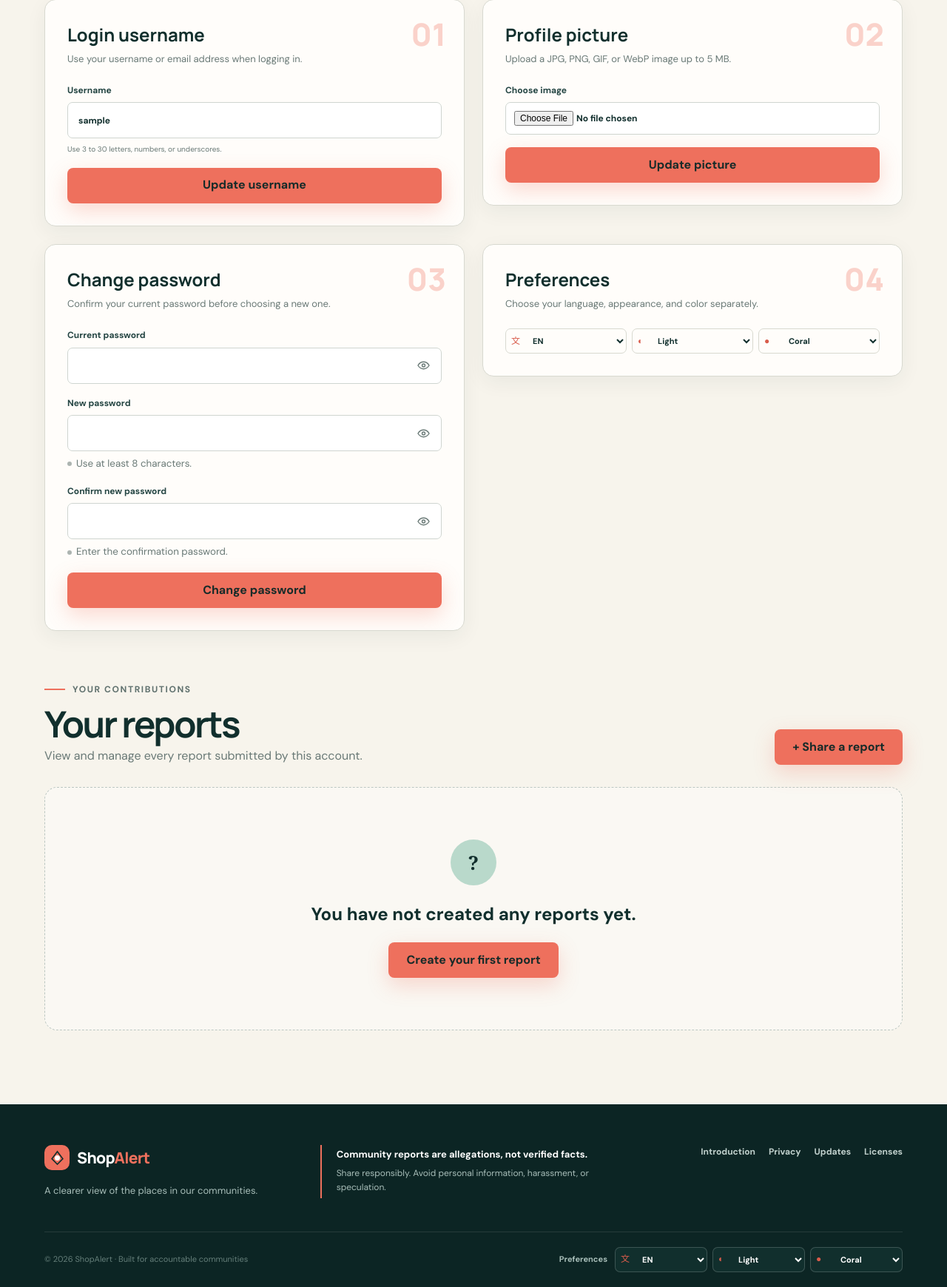
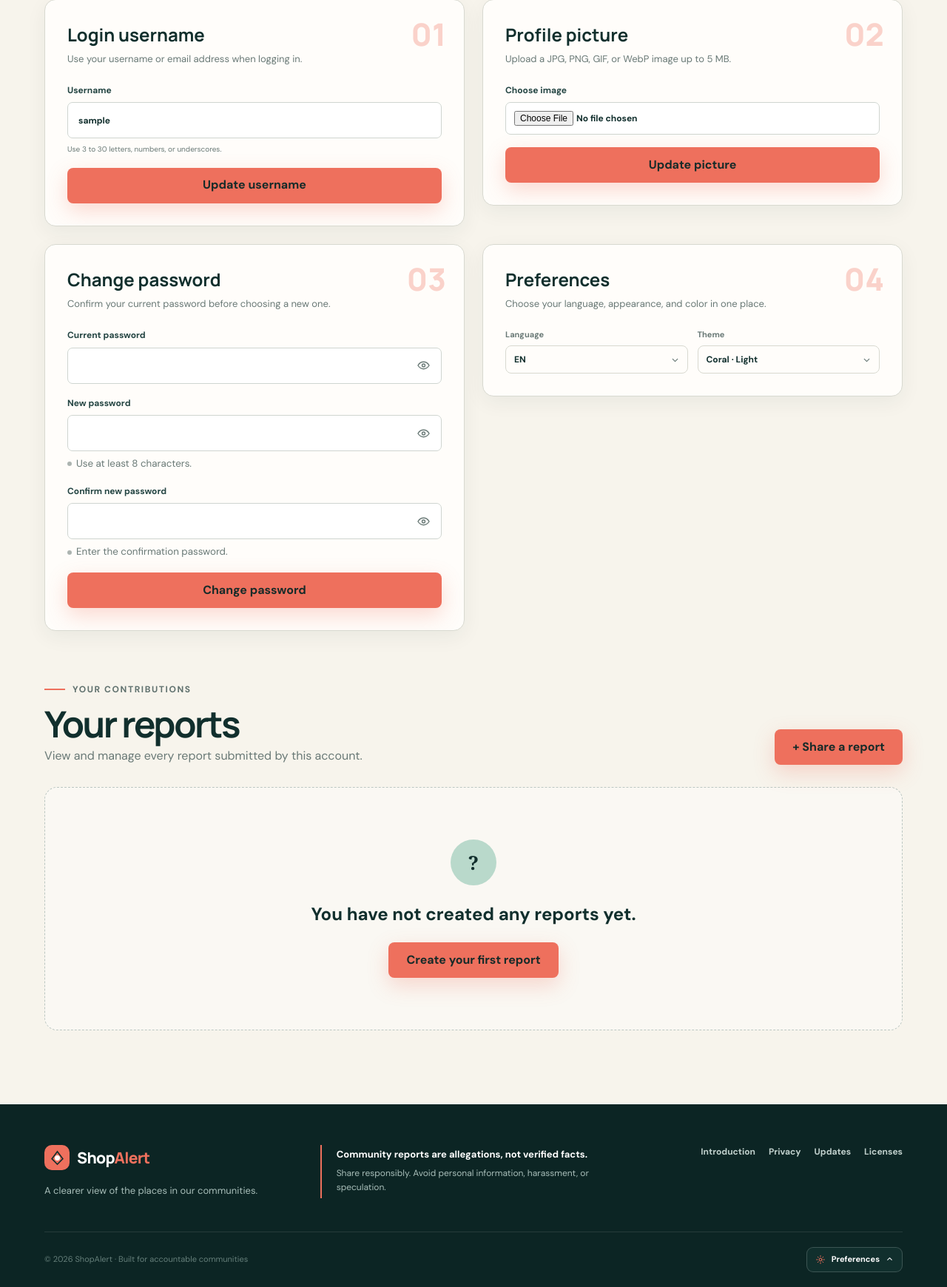
Before and after one commit to ychsieh95/shop-alert, a Flask app: page /profile in a window 1280 px wide. Shown: the part 420-2160 px from the top of the page at 74% size. Run offline with Flask 3, Linux system fonts and the light colour scheme; the visitor is signed in with stand-in values (Sample User, id 1); data that the repository does not hold is empty; some libraries are stand-ins or nearby versions.

Commit message:
Merge the theme selectors and turn the footer preferences into a popover
The preference selector shipped three side-by-side dropdowns (language, appearance, color) that took a full row of the footer bar and wrapped awkwardly on narrow screens.

Collapse appearance and color into a single theme select whose options are grouped by color and carry a "<color>:<appearance>" value, so both halves of the theme travel together and app.js can apply them in one change handler. The partial now takes a `preference_variant`: the footer renders the `popover` variant behind a trigger button that closes on outside click and Escape, while the profile page keeps the `inline` two-column form.

Drop the now-unused `data-color-theme-select` hook and the icon-prefixed select styling, add the "Theme" zh-TW string, and update the tests to the new markup.

```diff
--- a/app/i18n.py
+++ b/app/i18n.py
@@ -140,6 +140,7 @@ ZH_TW = {
     "Appearance": "外觀",
     "Appearance and color": "外觀與色彩",
     "Theme color": "主題色彩",
+    "Theme": "主題",
     "Coral": "珊瑚色",
     "Yellow": "黃色",
     "Purple": "紫色",
--- a/app/static/css/app.css
+++ b/app/static/css/app.css
@@ -62,15 +62,28 @@ img, video { max-width: 100%; }
 .nav-link-button { border: 0; background: none; cursor: pointer; padding: 0; }
 .user-chip { max-width: 175px; min-width: 0; padding: 5px 10px 5px 5px; display: inline-flex; align-items: center; gap: 7px; overflow: hidden; text-overflow: ellipsis; white-space: nowrap; border-radius: 99px; background: #e6ece7; color: var(--ink); }
 .user-chip img, .user-chip > span { width: 26px; height: 26px; flex: 0 0 auto; display: grid; place-items: center; border-radius: 50%; object-fit: cover; background: var(--deep); color: var(--coral); font-size: 10px; font-weight: 800; }
-.preference-form { display: block; }
-.preference-fields { display: grid; grid-template-columns: repeat(3,125px); gap: 7px; }
-.preference-form select { height: 34px; padding: 0 30px 0 8px; border: 1px solid var(--line); border-radius: 7px; outline: none; color: var(--ink); background-color: var(--white); font-size: 11px; font-weight: 700; cursor: pointer; }
-.preference-form select:focus { border-color: var(--coral); box-shadow: 0 0 0 2px rgba(var(--accent-rgb),.18); }
-.preference-control { position: relative; min-width: 0; display: flex; align-items: center; }
-.preference-icon { position: absolute; z-index: 1; left: 8px; pointer-events: none; color: var(--coral-dark); font-size: 12px; }
-.preference-control select { width: 100%; padding-left: 36px; }
-.language-control select { padding-left: 32px; padding-right: 24px; }
-.appearance-control select { padding-left: 30px; padding-right: 22px; }
+.preference-selector { position: relative; }
+.preference-selector-popover { display: inline-block; }
+.preference-trigger { height: 34px; padding: 0 11px; display: inline-flex; align-items: center; gap: 8px; border: 1px solid var(--line); border-radius: 9px; background: var(--white); color: var(--ink); font-size: 11px; font-weight: 700; cursor: pointer; transition: border-color .2s, color .2s; }
+.preference-trigger:hover { border-color: var(--coral); color: var(--coral-dark); }
+.preference-trigger:focus-visible { outline: none; border-color: var(--coral); box-shadow: 0 0 0 2px rgba(var(--accent-rgb),.22); }
+.preference-trigger svg { flex: 0 0 auto; fill: none; stroke-linecap: round; stroke-linejoin: round; }
+.preference-trigger-icon { width: 14px; height: 14px; stroke: var(--coral-dark); stroke-width: 1.7; }
+.preference-trigger-caret { width: 11px; height: 11px; stroke: currentColor; stroke-width: 2.2; transition: transform .2s; }
+.preference-selector[data-open="true"] .preference-trigger { border-color: var(--coral); color: var(--coral-dark); }
+.preference-selector[data-open="true"] .preference-trigger-caret { transform: rotate(180deg); }
+.preference-selector-popover .preference-form { position: absolute; z-index: 40; right: 0; bottom: calc(100% + 9px); width: 258px; padding: 16px; display: none; border: 1px solid var(--line); border-radius: 14px; background: var(--white); box-shadow: var(--shadow); }
+.preference-selector-popover[data-open="true"] .preference-form { display: block; }
+.preference-fields { display: grid; gap: 13px; }
+.preference-field { min-width: 0; display: grid; gap: 6px; }
+.preference-field > label { color: var(--muted); font-size: 11px; font-weight: 700; }
+.preference-input { position: relative; min-width: 0; display: flex; align-items: center; }
+.preference-form select { width: 100%; height: 38px; padding: 0 32px 0 11px; appearance: none; -webkit-appearance: none; border: 1px solid var(--line); border-radius: 8px; outline: none; color: var(--ink); background-color: var(--white); font-size: 12px; font-weight: 700; cursor: pointer; }
+.preference-form select:hover { border-color: var(--coral); }
+.preference-form select:focus-visible { border-color: var(--coral); box-shadow: 0 0 0 2px rgba(var(--accent-rgb),.22); }
+.preference-form optgroup { color: var(--ink); font-weight: 800; }
+.preference-form option { color: var(--ink); font-weight: 600; }
+.preference-caret { position: absolute; right: 11px; width: 13px; height: 13px; pointer-events: none; fill: none; stroke: var(--muted); stroke-width: 2.2; stroke-linecap: round; stroke-linejoin: round; }
 .nav-toggle { display: none; width: 42px; height: 42px; border: 0; border-radius: 8px; background: transparent; cursor: pointer; }
 .nav-toggle > span:not(.sr-only) { display: block; width: 22px; height: 2px; margin: 5px auto; background: var(--ink); }
 
@@ -210,12 +223,12 @@ img, video { max-width: 100%; }
 .footer-links a:hover { border-color: var(--coral); color: white; }
 .footer-bottom { width: min(1160px, calc(100% - 40px)); margin: 45px auto 0; padding: 20px 0; display: flex; align-items: center; justify-content: space-between; gap: 20px; border-top: 1px solid rgba(255,255,255,.1); color: #657f7a; font-size: 11px; }
 .footer-preferences { display: flex; align-items: center; gap: 10px; color: #a8beb9; }
-.footer-preferences > span { font-weight: 700; }
-.footer-preferences .preference-form select { border-color: rgba(255,255,255,.18); background-color: #112f2d; color: white; }
+.footer-preferences .preference-trigger { border-color: rgba(255,255,255,.18); background-color: #112f2d; color: white; }
+.footer-preferences .preference-trigger:hover,
+.footer-preferences .preference-selector[data-open="true"] .preference-trigger { border-color: var(--coral); color: white; }
+.footer-preferences .preference-trigger-icon { stroke: var(--coral); }
 .profile-preference-control { margin-top: 18px; }
-.profile-preference-control .preference-form,
-.profile-preference-control .preference-fields { width: 100%; }
-.profile-preference-control .preference-fields { grid-template-columns: repeat(3,minmax(0,1fr)); }
+.profile-preference-control .preference-fields { grid-template-columns: repeat(2,minmax(0,1fr)); }
 
 .flash-stack { position: fixed; z-index: 100; top: 90px; right: 22px; width: min(390px, calc(100% - 44px)); display: grid; gap: 9px; }
 .flash { padding: 13px 14px; display: flex; justify-content: space-between; gap: 15px; border-radius: 8px; background: white; box-shadow: 0 12px 40px rgba(17,47,45,.18); font-size: 13px; border-left: 4px solid var(--ink); }
@@ -852,7 +865,6 @@ html[data-theme="dark"] .privacy-document { border-color: var(--line); box-shado
 @media (max-width: 1120px) and (min-width: 761px) {
   .site-nav { gap: 13px; font-size: 12px; }
   .site-nav .button-small { padding-inline: 12px; }
-  .footer-preferences .preference-fields { grid-template-columns: repeat(3,120px); }
 }
 
 @media (max-width: 980px) {
@@ -865,7 +877,7 @@ html[data-theme="dark"] .privacy-document { border-color: var(--line); box-shado
   .nav-wrap { min-height: 66px; }.nav-toggle { display: block; }.site-nav { position: absolute; left: 14px; right: 14px; top: 58px; padding: 18px; display: none; align-items: stretch; flex-direction: column; gap: 16px; border: 1px solid var(--line); border-radius: 12px; background: var(--white); box-shadow: var(--shadow); }.site-nav.open { display: flex; }.site-nav form, .nav-link-button { width: 100%; text-align: left; }.site-nav .button { width: 100%; }
   .hero { min-height: auto; }.hero-grid { grid-template-columns: 1fr; padding: 75px 0 105px; }.hero h1 { font-size: clamp(43px,13vw,61px); letter-spacing: -3px; }.hero-copy > p { font-size: 16px; }.hero-visual { display: none; }.trust-row { flex-wrap: wrap; }.hero-actions { flex-wrap: wrap; }
   .reports-section { padding: 65px 0; }.section-heading { align-items: start; flex-direction: column; }.search-panel { flex-wrap: wrap; }.search-field { flex-basis: 100%; }.radius-field { flex: 1; border-left: 0; }.search-submit { flex: 1; }.nearby-button { flex-basis: 100%; justify-content: center; }.report-grid { grid-template-columns: 1fr; }.report-media { height: 240px; }
-  .how-heading { grid-template-columns: 1fr; gap: 2px; }.steps-grid { grid-template-columns: 1fr; border-top: 0; gap: 30px; }.step, .step + .step { padding: 30px 0 0; border-left: 0; border-top: 1px solid rgba(255,255,255,.16); }.step > span, .step + .step > span { left: 0; }.footer-inner { flex-direction: column; }.footer-note { max-width: none; }.footer-bottom { align-items: flex-start; flex-direction: column; }.footer-preferences { width: 100%; align-items: flex-start; flex-direction: column; }.footer-preferences .preference-form, .footer-preferences .preference-fields { width: 100%; }.footer-preferences .preference-fields { grid-template-columns: repeat(3,minmax(0,1fr)); }
+  .how-heading { grid-template-columns: 1fr; gap: 2px; }.steps-grid { grid-template-columns: 1fr; border-top: 0; gap: 30px; }.step, .step + .step { padding: 30px 0 0; border-left: 0; border-top: 1px solid rgba(255,255,255,.16); }.step > span, .step + .step > span { left: 0; }.footer-inner { flex-direction: column; }.footer-note { max-width: none; }.footer-bottom { align-items: flex-start; flex-direction: column; }.footer-preferences { width: 100%; }.footer-preferences .preference-selector-popover { width: 100%; }.footer-preferences .preference-trigger { width: 100%; justify-content: flex-start; }.footer-preferences .preference-trigger > span { margin-right: auto; }.footer-preferences .preference-form { right: auto; left: 0; width: min(300px, 100%); }
   .auth-card { padding: 35px 24px 30px; }.form-page { padding: 55px 0 75px; }.form-layout { width: calc(100% - 28px); grid-template-columns: minmax(0,1fr); }.form-intro { min-width: 0; position: static; }.form-intro h1 { overflow-wrap: anywhere; }.form-progress { display: none; }.form-section { padding: 26px 20px; }.field-grid, .social-grid { grid-template-columns: minmax(0,1fr); }.social-grid label:last-child:nth-child(odd) { grid-column: auto; }.related-shop-manual-fields { grid-template-columns: minmax(0,1fr); }.related-shop-manual-fields .button { width: 100%; }.similar-report-result { grid-template-columns: minmax(0,1fr) auto; }.similar-report-date { display: none; }.similar-report-dialog-frame { padding: 23px 17px 17px; }.similar-report-dialog-heading { align-items: flex-start; }.similar-report-dialog-heading h2 { font-size: 21px; }.similar-report-dialog-heading p { font-size: 11px; }.form-actions { align-items: stretch; flex-direction: column-reverse; gap: 12px; }.form-actions .button { width: 100%; }.form-actions .text-link { align-self: center; }
   .existing-media-grid, .upload-previews { grid-template-columns: repeat(2,minmax(0,1fr)); }.existing-media-preview { height: 100px; }
   .detail-hero { padding: 40px 0 50px; }.detail-heading { width: 100%; align-items: start; flex-direction: column; }.detail-date { width: 100%; max-width: 360px; padding: 14px 0 0; border-left: 0; border-top: 2px solid var(--coral); }.detail-content .container { width: calc(100% - 28px); }.detail-grid { grid-template-columns: minmax(0,1fr); gap: 24px; }.detail-sidebar { width: 100%; grid-row: 1; }.story-card { max-width: 100%; padding: 25px 20px; }.evidence-heading { gap: 16px; }.evidence-grid { grid-template-columns: minmax(0,1fr); }.evidence-item img, .evidence-item video { height: auto; max-height: 70vh; }
@@ -881,7 +893,6 @@ html[data-theme="dark"] .privacy-document { border-color: var(--line); box-shado
 
 @media (max-width: 410px) {
   .upload-previews { grid-template-columns: minmax(0,1fr); }
-  .footer-preferences .preference-fields,
   .profile-preference-control .preference-fields { grid-template-columns: minmax(0,1fr); }
 }
 
--- a/app/static/js/app.js
+++ b/app/static/js/app.js
@@ -2,7 +2,7 @@
   const i18n = window.shopAlertI18n || {};
   const languageSelects = [...document.querySelectorAll('[data-language-select]')];
   const themeSelects = [...document.querySelectorAll('[data-theme-select]')];
-  const colorThemeSelects = [...document.querySelectorAll('[data-color-theme-select]')];
+  const preferenceTriggers = [...document.querySelectorAll('[data-preference-trigger]')];
   const systemTheme = window.matchMedia('(prefers-color-scheme: dark)');
   const appearanceThemes = ['system', 'light', 'dark'];
   const colorThemes = ['coral', 'yellow', 'purple'];
@@ -52,11 +52,13 @@
     document.documentElement.dataset.themePreference = preference;
     document.documentElement.style.colorScheme = dark ? 'dark' : 'light';
   };
+  // One select carries both halves of the theme, grouped by color, so the value
+  // travels as "<color>:<appearance>".
+  const themeSelectValue = (color, appearance) => `${color}:${appearance}`;
   const savedTheme = appearanceThemes.includes(readTheme()) ? readTheme() : 'light';
   const savedColorTheme = colorThemes.includes(readColorTheme()) ? readColorTheme() : 'coral';
   languageSelects.forEach((select) => { select.value = document.documentElement.lang; });
-  themeSelects.forEach((select) => { select.value = savedTheme; });
-  colorThemeSelects.forEach((select) => { select.value = savedColorTheme; });
+  themeSelects.forEach((select) => { select.value = themeSelectValue(savedColorTheme, savedTheme); });
 
   languageSelects.forEach((select) => {
     select.addEventListener('change', () => {
@@ -76,18 +78,14 @@
   });
   themeSelects.forEach((select) => {
     select.addEventListener('change', () => {
-      const appearance = appearanceThemes.includes(select.value) ? select.value : 'system';
+      const [selectedColor, selectedAppearance] = select.value.split(':');
+      const color = colorThemes.includes(selectedColor) ? selectedColor : 'coral';
+      const appearance = appearanceThemes.includes(selectedAppearance) ? selectedAppearance : 'light';
       try { localStorage.setItem('shopalert-theme', appearance); } catch (_error) {}
+      try { localStorage.setItem('shopalert-color-theme', color); } catch (_error) {}
       applyTheme(appearance);
-      themeSelects.forEach((item) => { item.value = appearance; });
-    });
-  });
-  colorThemeSelects.forEach((select) => {
-    select.addEventListener('change', () => {
-      const color = colorThemes.includes(select.value) ? select.value : 'coral';
-      try { localStorage.setItem('shopalert-color-theme', color); } catch (_error) {}
       document.documentElement.dataset.colorTheme = color;
-      colorThemeSelects.forEach((item) => { item.value = color; });
+      themeSelects.forEach((item) => { item.value = themeSelectValue(color, appearance); });
     });
   });
   systemTheme.addEventListener('change', () => {
@@ -95,6 +93,45 @@
   });
   applyTheme(savedTheme);
   document.documentElement.dataset.colorTheme = savedColorTheme;
+
+  // The footer selector is a popover, so the panel only exists on screen while
+  // its trigger is open.
+  const preferenceSelectorOf = (trigger) => trigger.closest('[data-preference-menu]');
+  const setPreferenceOpen = (selector, open) => {
+    if (!selector) return;
+    selector.dataset.open = open ? 'true' : 'false';
+    const trigger = selector.querySelector('[data-preference-trigger]');
+    if (trigger) trigger.setAttribute('aria-expanded', open ? 'true' : 'false');
+  };
+  preferenceTriggers.forEach((trigger) => {
+    const selector = preferenceSelectorOf(trigger);
+    setPreferenceOpen(selector, false);
+    trigger.addEventListener('click', () => {
+      const open = selector.dataset.open !== 'true';
+      preferenceTriggers.forEach((item) => setPreferenceOpen(preferenceSelectorOf(item), false));
+      setPreferenceOpen(selector, open);
+    });
+  });
+  if (preferenceTriggers.length) {
+    document.addEventListener('click', (event) => {
+      preferenceTriggers.forEach((trigger) => {
+        const selector = preferenceSelectorOf(trigger);
+        if (selector && selector.dataset.open === 'true' && !selector.contains(event.target)) {
+          setPreferenceOpen(selector, false);
+        }
+      });
+    });
+    document.addEventListener('keydown', (event) => {
+      if (event.key !== 'Escape') return;
+      preferenceTriggers.forEach((trigger) => {
+        const selector = preferenceSelectorOf(trigger);
+        if (selector && selector.dataset.open === 'true') {
+          setPreferenceOpen(selector, false);
+          trigger.focus();
+        }
+      });
+    });
+  }
 
   preserveScrollForms.forEach((form) => {
     form.addEventListener('submit', () => saveScrollPosition(form));
--- a/app/templates/_preference_selector.html
+++ b/app/templates/_preference_selector.html
@@ -1,33 +1,45 @@
-<form action="{{ url_for('main.set_language') }}" method="post" class="preference-form combined-preference-form" data-preserve-scroll>
+{% set preference_variant = preference_variant|default('inline') %}
+{% set preference_panel_id = 'preference-panel-' ~ preference_variant %}
+{% set preference_colors = [('coral', t('Coral')), ('yellow', t('Yellow')), ('purple', t('Purple'))] %}
+{% set preference_modes = [('system', t('System')), ('light', t('Light')), ('dark', t('Dark'))] %}
+<div class="preference-selector preference-selector-{{ preference_variant }}" data-preference-menu data-preference-variant="{{ preference_variant }}">
+  {% if preference_variant == 'popover' %}
+    <button class="preference-trigger" type="button" data-preference-trigger aria-expanded="false" aria-controls="{{ preference_panel_id }}">
+      <svg class="preference-trigger-icon" viewBox="0 0 24 24" aria-hidden="true"><circle cx="12" cy="12" r="3.3"/><path d="M12 2.9v2.2M12 18.9v2.2M5.6 5.6l1.6 1.6M16.8 16.8l1.6 1.6M2.9 12h2.2M18.9 12h2.2M5.6 18.4l1.6-1.6M16.8 7.2l1.6-1.6"/></svg>
+      <span>{{ t('Preferences') }}</span>
+      <svg class="preference-trigger-caret" viewBox="0 0 24 24" aria-hidden="true"><path d="m6 14 6-6 6 6"/></svg>
+    </button>
+  {% endif %}
+  <form id="{{ preference_panel_id }}" action="{{ url_for('main.set_language') }}" method="post" class="preference-form" data-preserve-scroll data-preference-panel>
     <input type="hidden" name="csrf_token" value="{{ csrf_token() }}">
     <input type="hidden" name="next" value="{{ request.full_path if request.query_string else request.path }}">
     <input type="hidden" name="locale" value="{{ locale }}" data-preference-locale>
     <div class="preference-fields">
-    <label class="preference-control language-control">
-      <span class="preference-icon" aria-hidden="true">文</span>
-      <span class="sr-only">{{ t('Language') }}</span>
-      <select data-language-select aria-label="{{ t('Language') }}">
+      <div class="preference-field">
+        <label for="{{ preference_panel_id }}-language">{{ t('Language') }}</label>
+        <div class="preference-input">
+          <select id="{{ preference_panel_id }}-language" data-language-select>
             <option value="en-US">EN</option>
             <option value="zh-TW">繁中</option>
           </select>
-    </label>
-    <label class="preference-control appearance-control">
-      <span class="preference-icon" aria-hidden="true">◐</span>
-      <span class="sr-only">{{ t('Appearance') }}</span>
-      <select data-theme-select aria-label="{{ t('Appearance') }}">
-        <option value="system">{{ t('System') }}</option>
-        <option value="light" selected>{{ t('Light') }}</option>
-        <option value="dark">{{ t('Dark') }}</option>
+          <svg class="preference-caret" viewBox="0 0 24 24" aria-hidden="true"><path d="m6 10 6 6 6-6"/></svg>
+        </div>
+      </div>
+      <div class="preference-field">
+        <label for="{{ preference_panel_id }}-theme">{{ t('Theme') }}</label>
+        <div class="preference-input">
+          <select id="{{ preference_panel_id }}-theme" data-theme-select>
+            {% for color, color_label in preference_colors %}
+              <optgroup label="{{ color_label }}">
+                {% for mode, mode_label in preference_modes %}
+                  <option value="{{ color }}:{{ mode }}"{% if color == 'coral' and mode == 'light' %} selected{% endif %}>{{ color_label }} · {{ mode_label }}</option>
+                {% endfor %}
+              </optgroup>
+            {% endfor %}
           </select>
-    </label>
-    <label class="preference-control color-control">
-      <span class="preference-icon" aria-hidden="true">●</span>
-      <span class="sr-only">{{ t('Theme color') }}</span>
-      <select data-color-theme-select aria-label="{{ t('Theme color') }}">
-        <option value="coral">{{ t('Coral') }}</option>
-        <option value="yellow">{{ t('Yellow') }}</option>
-        <option value="purple">{{ t('Purple') }}</option>
-      </select>
-    </label>
+          <svg class="preference-caret" viewBox="0 0 24 24" aria-hidden="true"><path d="m6 10 6 6 6-6"/></svg>
+        </div>
+      </div>
     </div>
   </form>
+</div>
--- a/app/templates/base.html
+++ b/app/templates/base.html
@@ -134,8 +134,7 @@
     <div class="footer-bottom">
       <span>© {{ now_year|default(2026) }} ShopAlert · {{ t('Built for accountable communities') }}</span>
       <div class="footer-preferences">
-        <span>{{ t('Preferences') }}</span>
-        {% include "_preference_selector.html" %}
+        {% with preference_variant = 'popover' %}{% include "_preference_selector.html" %}{% endwith %}
       </div>
     </div>
   </footer>
--- a/app/templates/profile.html
+++ b/app/templates/profile.html
@@ -108,9 +108,9 @@
       <article class="profile-panel profile-preferences-panel">
         <span class="profile-panel-number">04</span>
         <h2>{{ t('Preferences') }}</h2>
-        <p>{{ t('Choose your language, appearance, and color separately.') }}</p>
+        <p>{{ t('Choose your language, appearance, and color in one place.') }}</p>
         <div class="profile-preference-control">
-          {% include "_preference_selector.html" %}
+          {% with preference_variant = 'inline' %}{% include "_preference_selector.html" %}{% endwith %}
         </div>
       </article>
     </div>
```
Also changed, not shown: tests/test_app.py (+15 -12 lines). Lines whose indentation alone changed are shown as unchanged.
